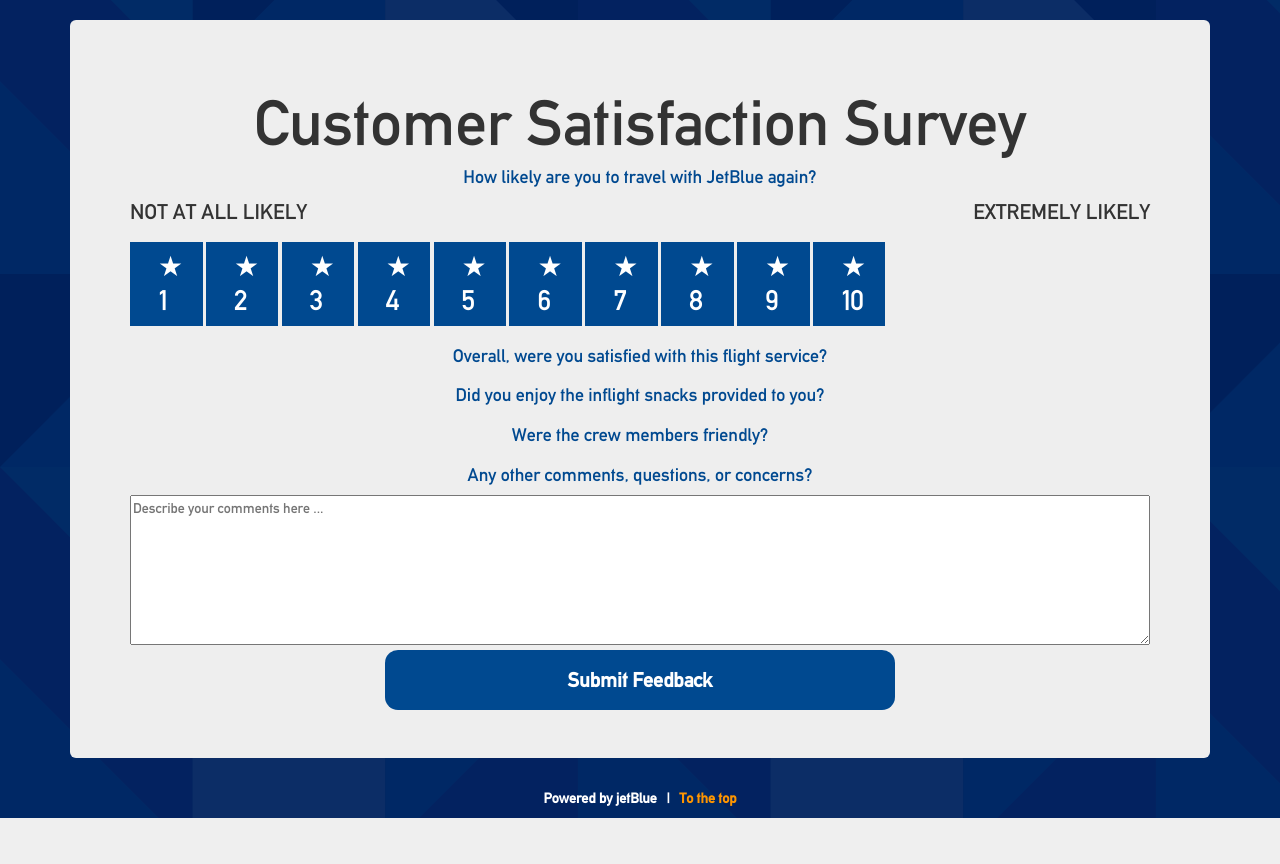
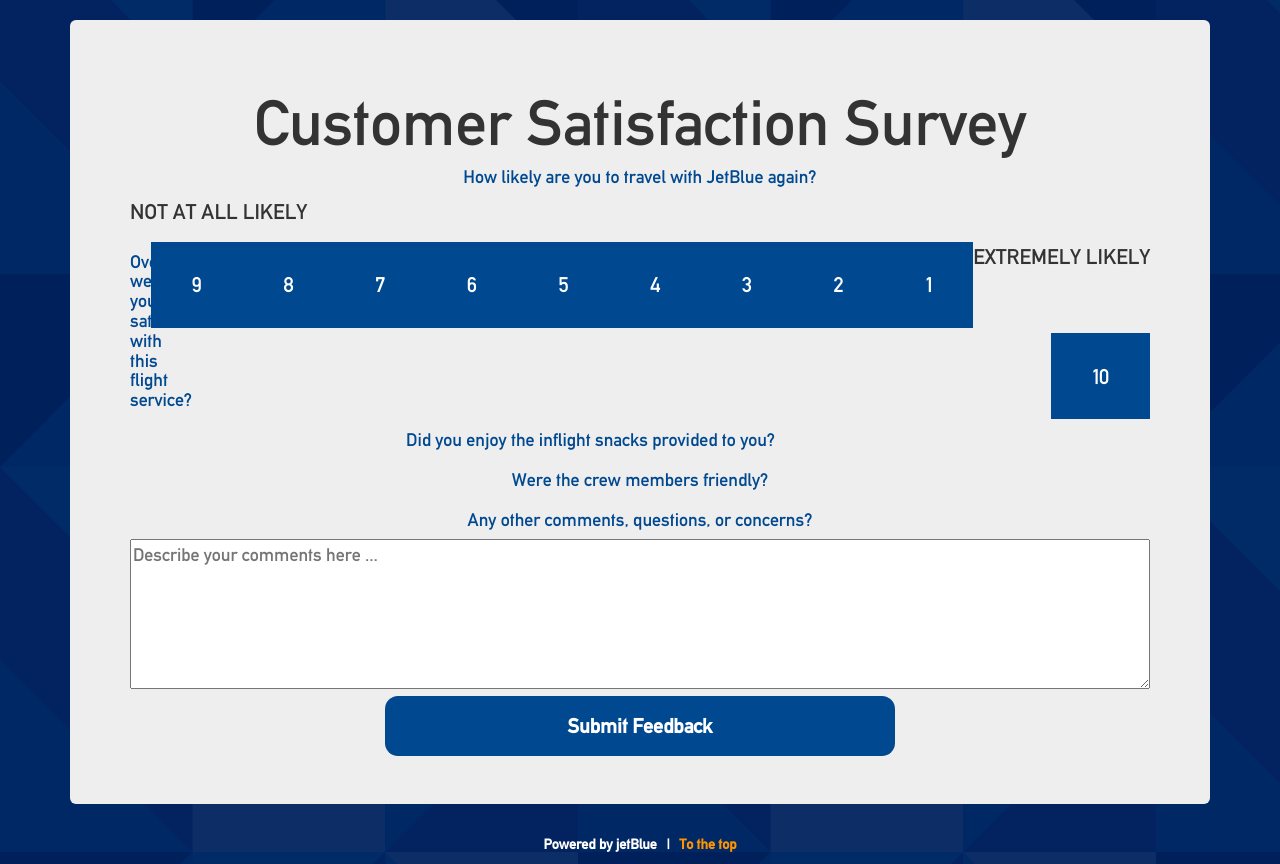
Before and after one commit to eaculb/hack_it_together_2019, a Flask app: template templates/feedback.html in a window 1280 px wide. Shown: the part 111-975 px from the top of the page. Before the commit the page ends 929 px from the top, so only its background shows below. Run offline with Flask 2, Linux system fonts and the light colour scheme; the template is opened without the code that fills it, so the values that code supplies are empty; some libraries are stand-ins or nearby versions.

Commit message:
formatting for survey fixed

```diff
--- a/static/css/stylesheet.css
+++ b/static/css/stylesheet.css
@@ -164,22 +164,21 @@ label.form-check-label, .modal-body {
 	font-size: 18px;
 }
 
-.text-rating-left {
-	float: left;
-}
-
 .text-rating-right {
 	float: right;
 }
 
 .likely-rating {
-	display: flow-root;
+	display: contents;
+}
+
+#set-2, #set-3, #crewmembers-rating, #general-question {
+    text-align: center;
+    font-size: 18px;
 }
 
 .scale label {
-    padding: .3em 1em;
     font-weight:100;
-    width:2.59em;
     background: #004990;
     color: #fff;
 }
@@ -195,16 +194,20 @@ label.form-check-label, .modal-body {
 }
 
 .scale:not(:checked) > label {
+    float: right;
     overflow:hidden;
     cursor:pointer;
-    font-size:200%;
+    font-size:150%;
     line-height:1.2;
+    padding-left: 4%;
+    padding-right: 4%;
+    padding-top: 3%;
+    padding-bottom: 3%;
 }
 
 /* shows stars */
 .scale:not(:checked) > label:before {
     color: #fff;
-    content: '★ ';
 }
 
 /* for when the rating is checked */
@@ -221,3 +224,8 @@ input[type="radio"]:checked:before {
 	color: #004990;
 	text-align: center;
 }
+
+label {
+	padding-left: 7px;
+	padding-right: 7px;
+}
```
